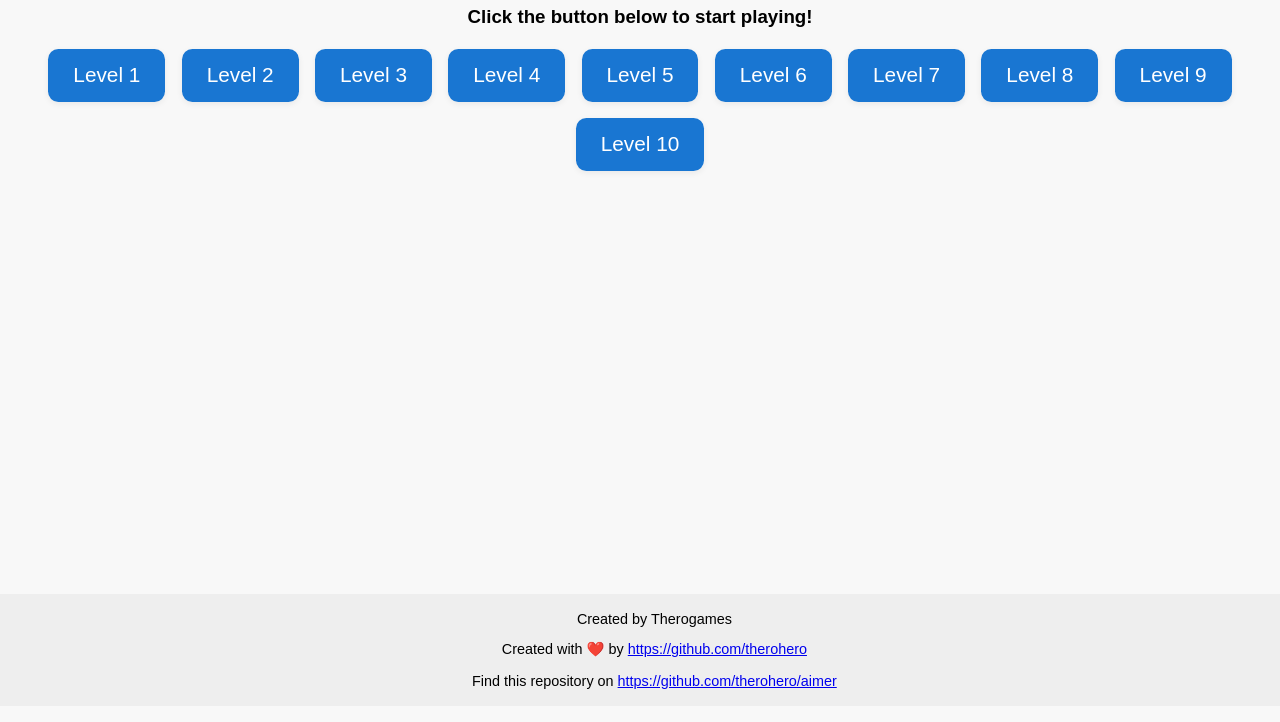
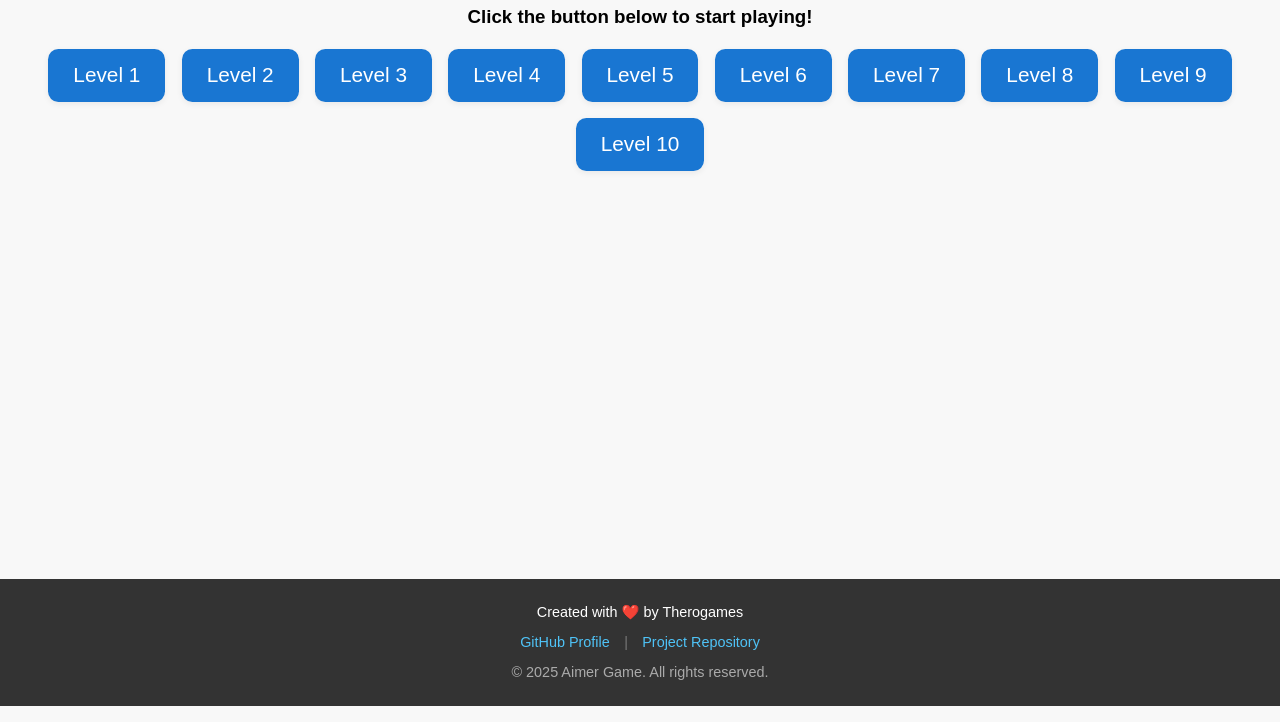
Before and after one commit to therohero/aimer, a plain HTML site: page main.html in a window 1280 px wide. Shown: the part 94-816 px from the top of the page. Drawn offline with Linux system fonts and the light colour scheme.

Commit message:
better footer

```diff
--- a/main.html
+++ b/main.html
@@ -362,10 +362,26 @@
                 document.getElementById("mobile-keyboard").style.display = "flex";
             }
         </script>
-        <footer style="justify-content: flex-end;">
-            <p>Created by Therogames</p>
-            <p>Created with ❤️ by <a href="https://github.com/therohero">https://github.com/therohero</a></p>
-            <p>Find this repository on <a href="https://github.com/therohero/aimer">https://github.com/therohero/aimer</a></p>
-        </footer>
+        <footer style="background: #333; color: white; padding: 1em 0; font-size: 0.9em;">
+            <div style="max-width: 800px; margin: 0 auto; text-align: center; line-height: 1.6;">
+                <p style="margin: 0.5em 0;">Created with ❤️ by Therogames</p>
+            <div style="display: flex; justify-content: center; gap: 1em; flex-wrap: wrap;">
+                <a href="https://github.com/therohero"
+                    style="color: #4fc3f7; text-decoration: none;"
+                    onmouseover="this.style.textDecoration='underline'"
+                    onmouseout="this.style.textDecoration='none'">
+                    GitHub Profile
+                </a>
+            <span style="color: #777;">|</span>
+            <a href="https://github.com/therohero/aimer"
+               style="color: #4fc3f7; text-decoration: none;"
+               onmouseover="this.style.textDecoration='underline'"
+               onmouseout="this.style.textDecoration='none'">
+               Project Repository
+            </a>
+            </div>
+            <p style="margin: 0.5em 0; color: #aaa;">© 2025 Aimer Game. All rights reserved.</p>
+        </div>
+    </footer>
     </body>
 </html>
```
